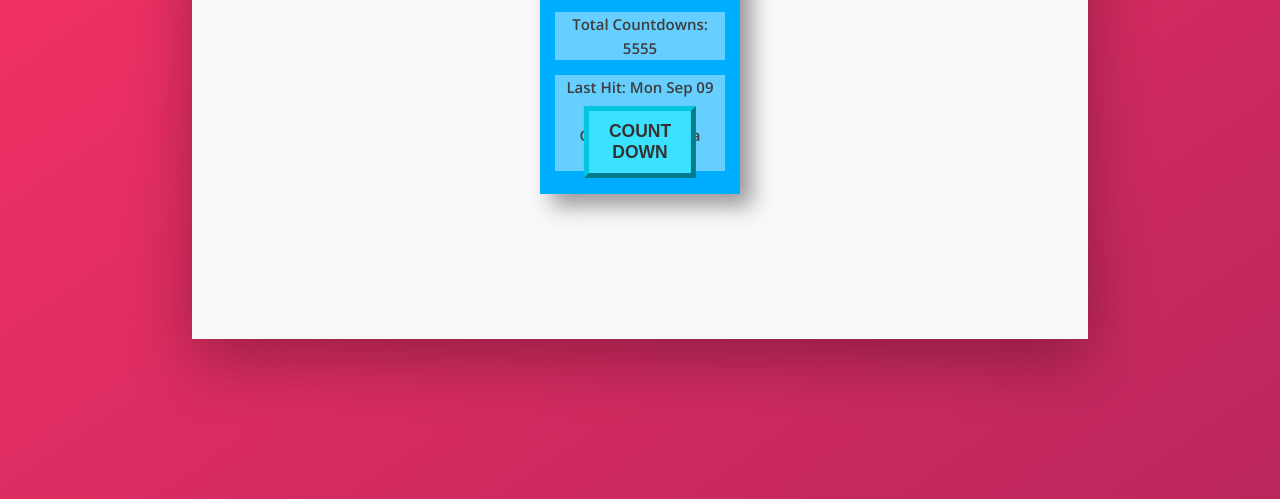
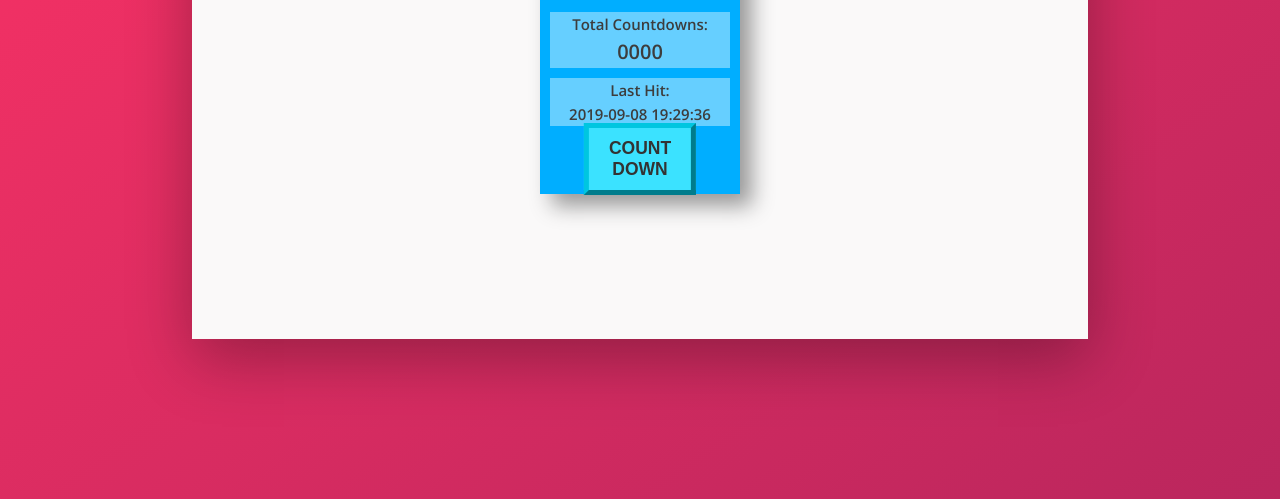
Before and after one commit to nilaysavant/express-countdown-webapp, a website: page public/index.html in a window 1280 px wide. Shown: the part 381-880 px from the top of the page. Drawn offline with nearby package versions, Linux system fonts and the light colour scheme.

Commit message:
Edits to css to accomodate space for date and hits

```diff
--- a/public/index.html
+++ b/public/index.html
@@ -18,18 +18,18 @@
 
         <div class="card">
             <h1 class="card__count-number">
-                100
+                000
             </h1>
             <h2 class="card__count-total">
                 Total Countdowns:
                 <span class="total-countdowns">
-                    5555
+                    0000
                 </span>
             </h2>
             <h2 class="card__count-total">
-                Last Hit:
+                Last Hit: <br>
                 <span class="last-hit-date">
-                    Mon Sep 09 2019 00:44:43 GMT+0530 (India Standard Time)
+                    2019-09-08 19:29:36
                 </span>
             </h2>
             <button class="card__button">
--- a/scss/_components.scss
+++ b/scss/_components.scss
@@ -22,7 +22,7 @@
         font-weight: 700;
         font-size: 1.5rem;
         color: #3d3d3d;
-        margin: 1.5rem;
+        margin: 1rem;
         text-transform: capitalize;
     }
 
@@ -35,7 +35,7 @@
         color: var(--color-grey-dark-1);
         position: absolute;
 
-        top: 85%;
+        top: 90%;
         left: 50%;
         transform: translate(-50%, -50%);
 
@@ -54,3 +54,8 @@
         }
     }
 }
+
+// For total countdowns span
+.total-countdowns {
+    font-size: 2rem;
+}
```
Also changed, not shown: public/main.css, 1 other file.
